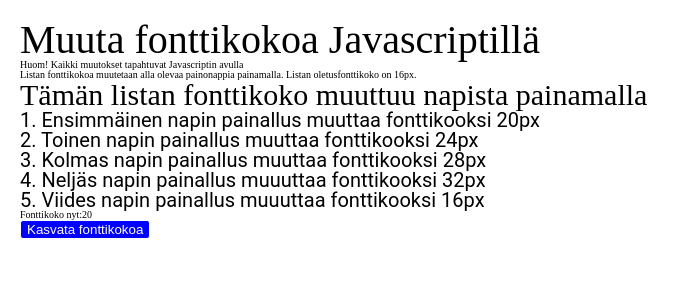
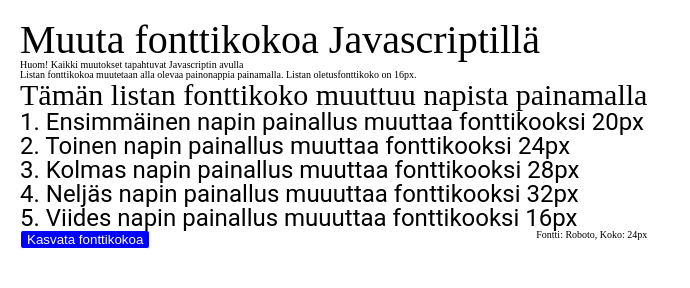
Before and after one commit to Saitamk/04-vaihda-fonttia, a plain HTML site: page fonttikoko/index.html in a window 1280 px wide. Both pictures are taken after a click on the button "Kasvata fonttikokoa". Shown: the whole page, without its empty margins (0-690 px from the left). Drawn offline with Linux system fonts and the light colour scheme.

Commit message:
Tehtävä valmis

```diff
--- a/fonttikoko/css/layout.css
+++ b/fonttikoko/css/layout.css
@@ -21,6 +21,6 @@ h2 {
   border: solid 1px white;
 }
 
-.infobox {
+.infoboxi {
   float: inline-end;
 }
--- a/fonttikoko/index.html
+++ b/fonttikoko/index.html
@@ -22,7 +22,7 @@
       <li>4. Neljäs napin painallus muuuttaa fonttikooksi 32px</li>
       <li>5. Viides napin painallus muuuttaa fonttikooksi 16px</li>
     </ol>
-    <p class="infoboxi">Fonttikoko nyt:<span id="fonttikoko">16</span></p>
+    <p class="infoboxi"><span id="fonttikoko">16</span></p>
 
     <button id="nappi" type="button" onclick="kasvataFonttikokoa()">
       Kasvata fonttikokoa
--- a/fonttikoko/js/main.js
+++ b/fonttikoko/js/main.js
@@ -1,34 +1,16 @@
-// Tarkastetaan nykyinen fonttikoko ja päivitetään se uuteen arvoon
-var lista = document.getElementById("lista");
+// Määritellään muuttuja nykyiselle fontille ja fonttikoolle
+var nykyinenFontti = "Courier New";
 var fonttikoko = 16;
 
-function kasvataFonttikokoa() {
-  if (fonttikoko === 16) {
-    fonttikoko = 20;
-  } else if (fonttikoko === 20) {
-    fonttikoko = 24;
-  } else if (fonttikoko === 24) {
-    fonttikoko = 28;
-  } else if (fonttikoko === 28) {
-    fonttikoko = 32;
-  } else {
-    fonttikoko = 16;
-  }
-
-  lista.style.fontSize = fonttikoko + "px";
-  document.getElementById("fonttikoko").textContent = fonttikoko;
-}
-
-// Etsitään nappi ja lista HTML-elementeistä
+// Etsitään nappi, lista ja infoboxi HTML-elementeistä
 var nappi = document.getElementById("nappi");
 var lista = document.getElementById("lista");
-
-// Määritellään muuttuja nykyiselle fontille
-var nykyinenFontti = "Courier New";
+var infoboxi = document.getElementById("fonttikoko");
 
 // Lisätään tapahtumakuuntelija napin painallukselle
 nappi.addEventListener("click", vaihdaFontti);
 
+// Määritellään funktion vaihdaFontti
 function vaihdaFontti() {
   // Tarkistetaan nykyinen fontti ja vaihdetaan siihen perustuen
   if (nykyinenFontti === "Courier New") {
@@ -47,6 +29,36 @@ function vaihdaFontti() {
     lista.style.fontFamily = "Courier New";
     nykyinenFontti = "Courier New";
   }
+
+  // Päivitetään infoboxin sisältö
+  infoboxi.textContent =
+    "Fontti: " + nykyinenFontti + ", Koko: " + fonttikoko + "px";
 }
-var fonttikoonLuku = document.getElementById("fonttikoko");
-fonttikoonLuku.innerHTML = fonttikoko;
+
+// Lisätään tapahtumakuuntelija napin painallukselle
+nappi.addEventListener("click", kasvataFonttikokoa);
+
+// Määritellään funktion kasvataFonttikokoa
+function kasvataFonttikokoa() {
+  if (fonttikoko === 16) {
+    fonttikoko = 20;
+  } else if (fonttikoko === 20) {
+    fonttikoko = 24;
+  } else if (fonttikoko === 24) {
+    fonttikoko = 28;
+  } else if (fonttikoko === 28) {
+    fonttikoko = 32;
+  } else {
+    fonttikoko = 16;
+  }
+
+  // Päivitetään fonttikoko ja infoboxin sisältö
+  lista.style.fontSize = fonttikoko + "px";
+  infoboxi.textContent =
+    "Fontti: " + nykyinenFontti + ", Koko: " + fonttikoko + "px";
+}
+
+// Asetetaan alustavat arvot listaan ja infoboxiin
+lista.style.fontSize = fonttikoko + "px";
+infoboxi.textContent =
+  "Fontti: " + nykyinenFontti + ", Koko: " + fonttikoko + "px";
```
